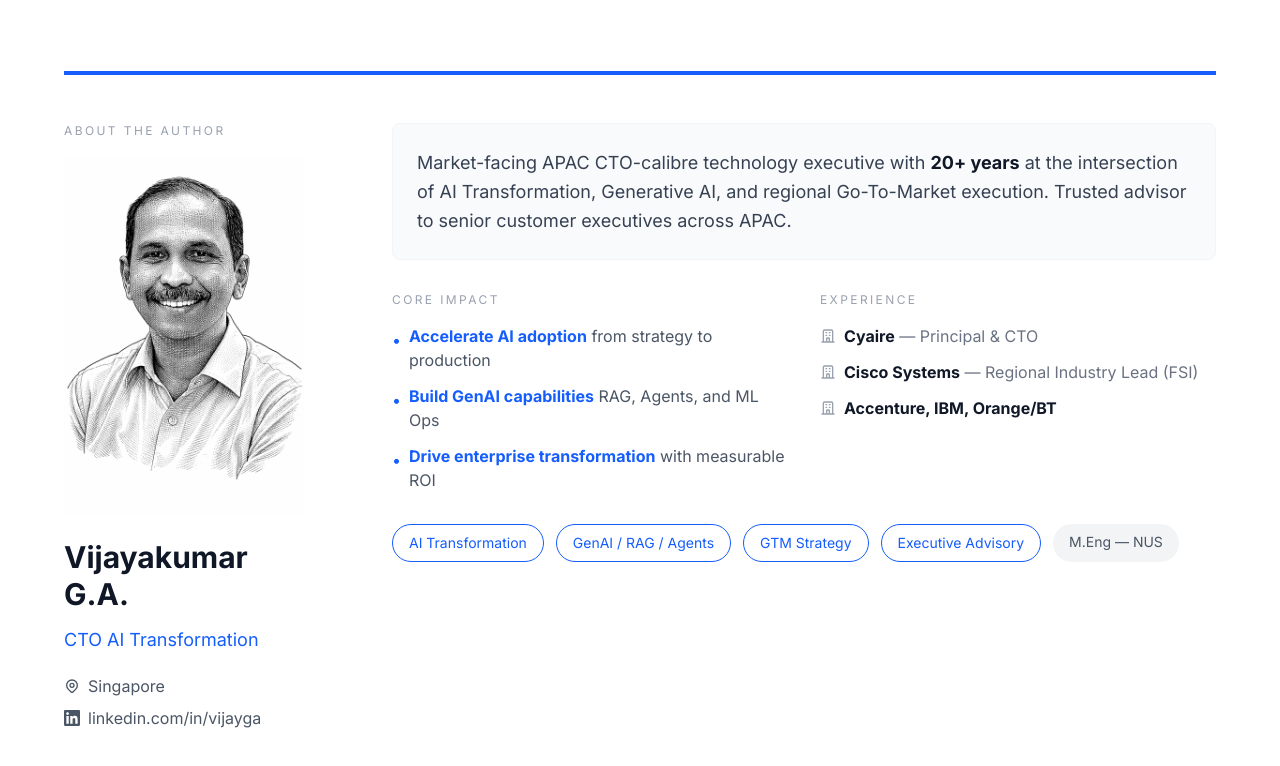
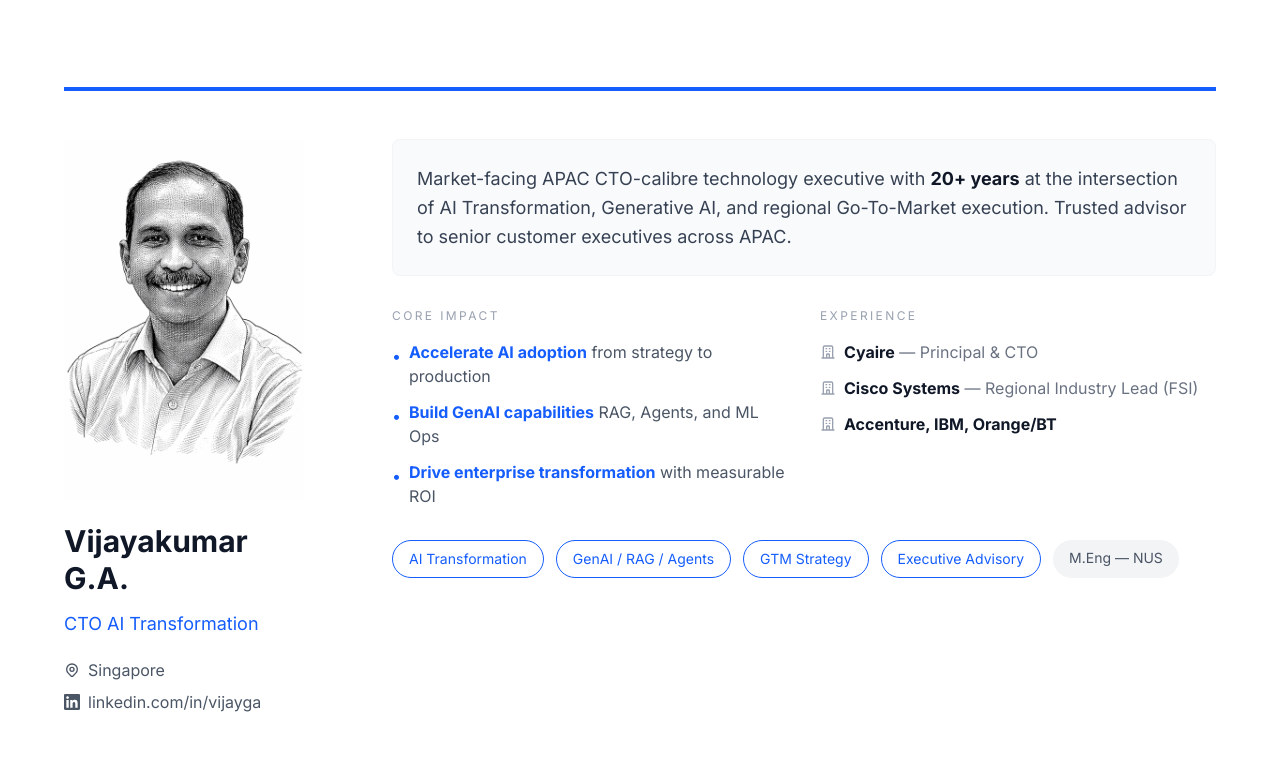
Before and after one commit to cloudcrafter65/deck, a Next.js app: page / in a window 1280 px wide. Shown: the top 766 px of the page. Built offline with nearby package versions, Linux system fonts and the light colour scheme.

Commit message:
Remove ABOUT THE AUTHOR label

```diff
--- a/app/page.tsx
+++ b/app/page.tsx
@@ -84,8 +84,6 @@ export default function Home() {
               animate={{ opacity: 1, x: 0 }}
               transition={{ delay: 0.2, duration: 0.6 }}
             >
-              <p className="text-xs tracking-[0.2em] text-gray-400 mb-4">ABOUT THE AUTHOR</p>
-
               {/* Portrait Image - maintains 2:3 aspect ratio */}
               <div className="w-full max-w-[240px] mb-6">
                 <Image
```
